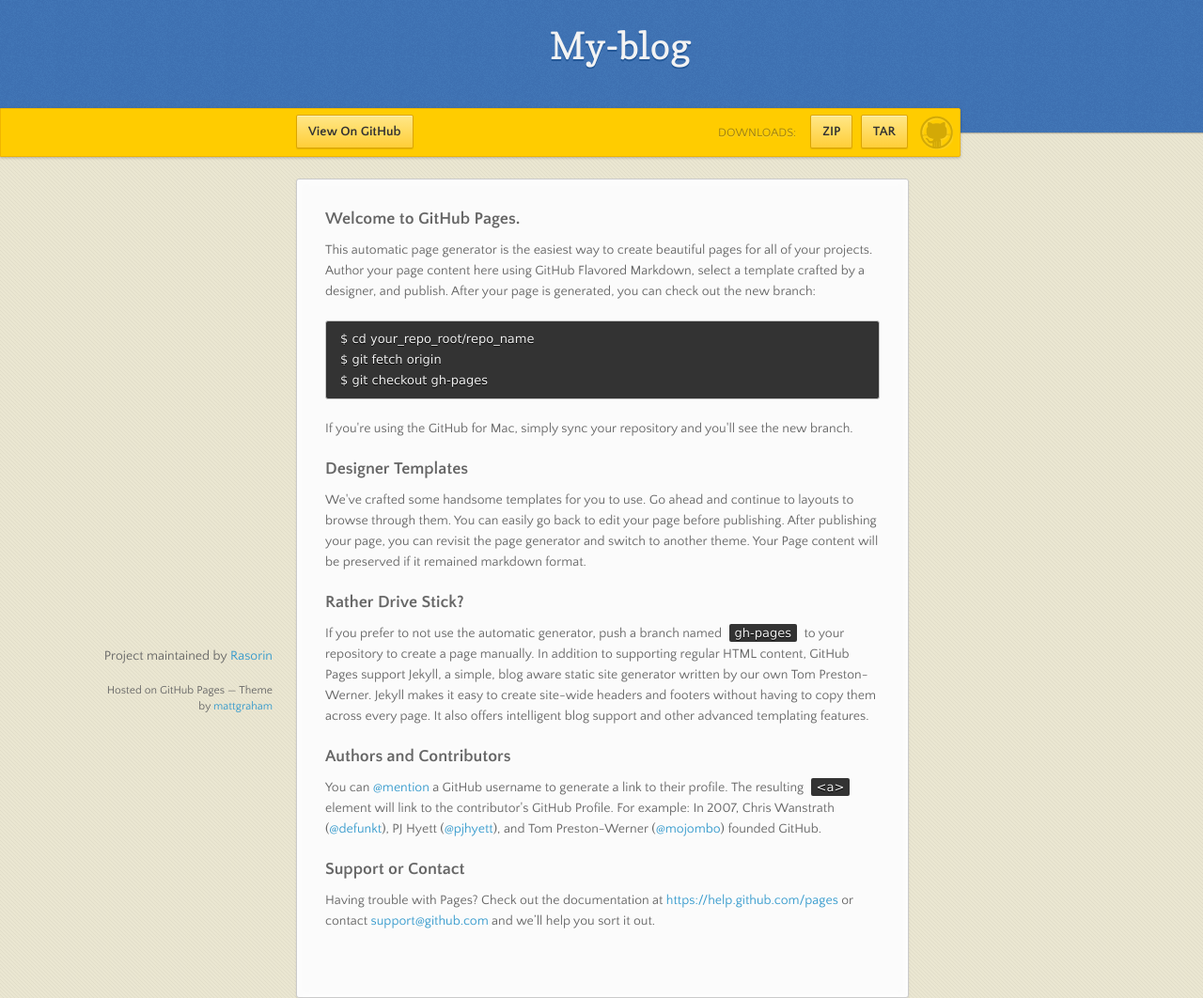
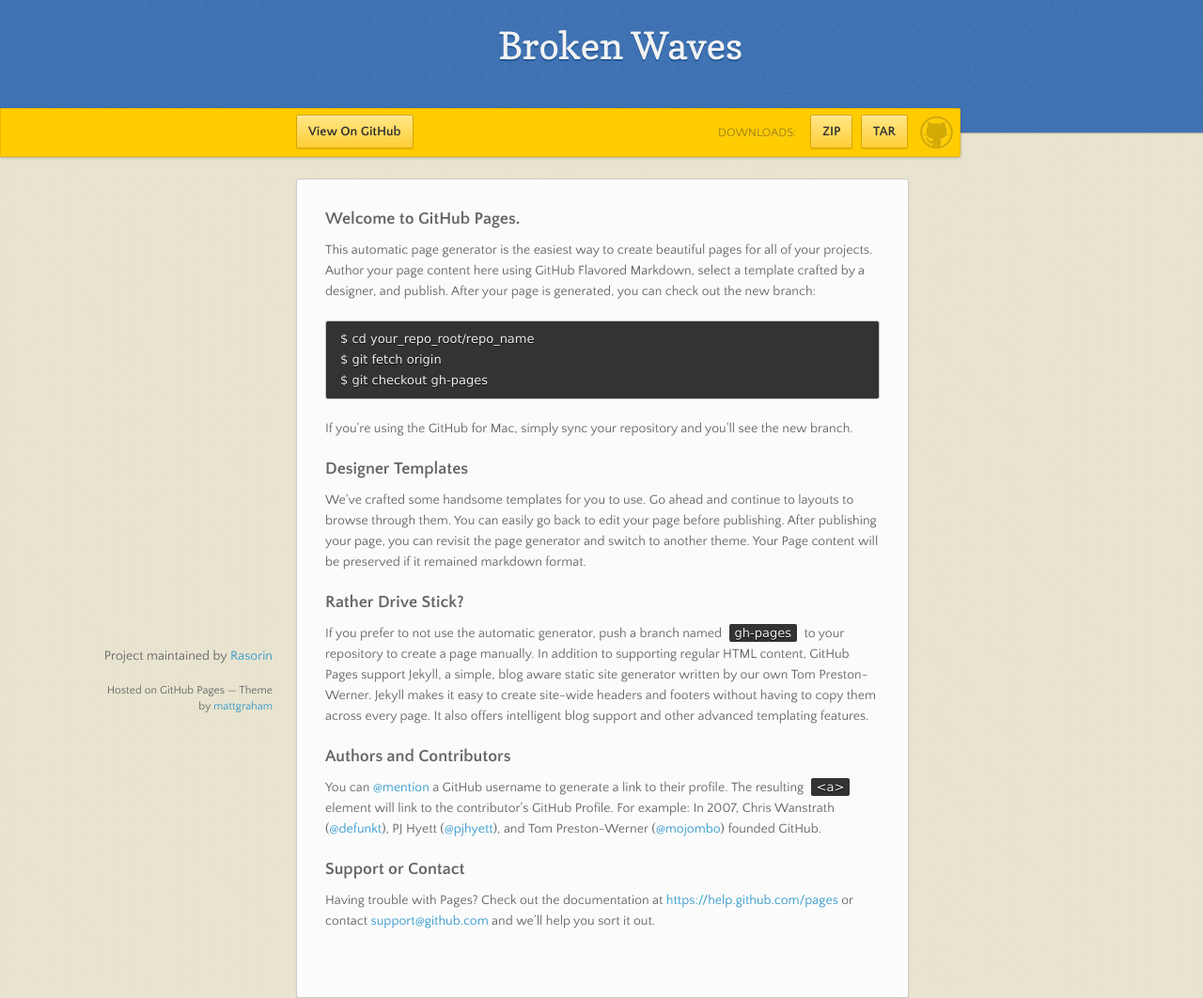
Before and after one commit to Rasorin/My-Blog, a plain HTML site: page index.html in a window 1280 px wide. Shown: the top 1062 px of the page at 94% size. Drawn offline with nearby package versions, Linux system fonts and the light colour scheme.

Commit message:
Update index.html

```diff
--- a/index.html
+++ b/index.html
@@ -17,7 +17,7 @@
   <body>
 
       <header>
-        <h1>My-blog</h1>
+        <h1>Broken Waves</h1>
         <p></p>
       </header>
 
```
